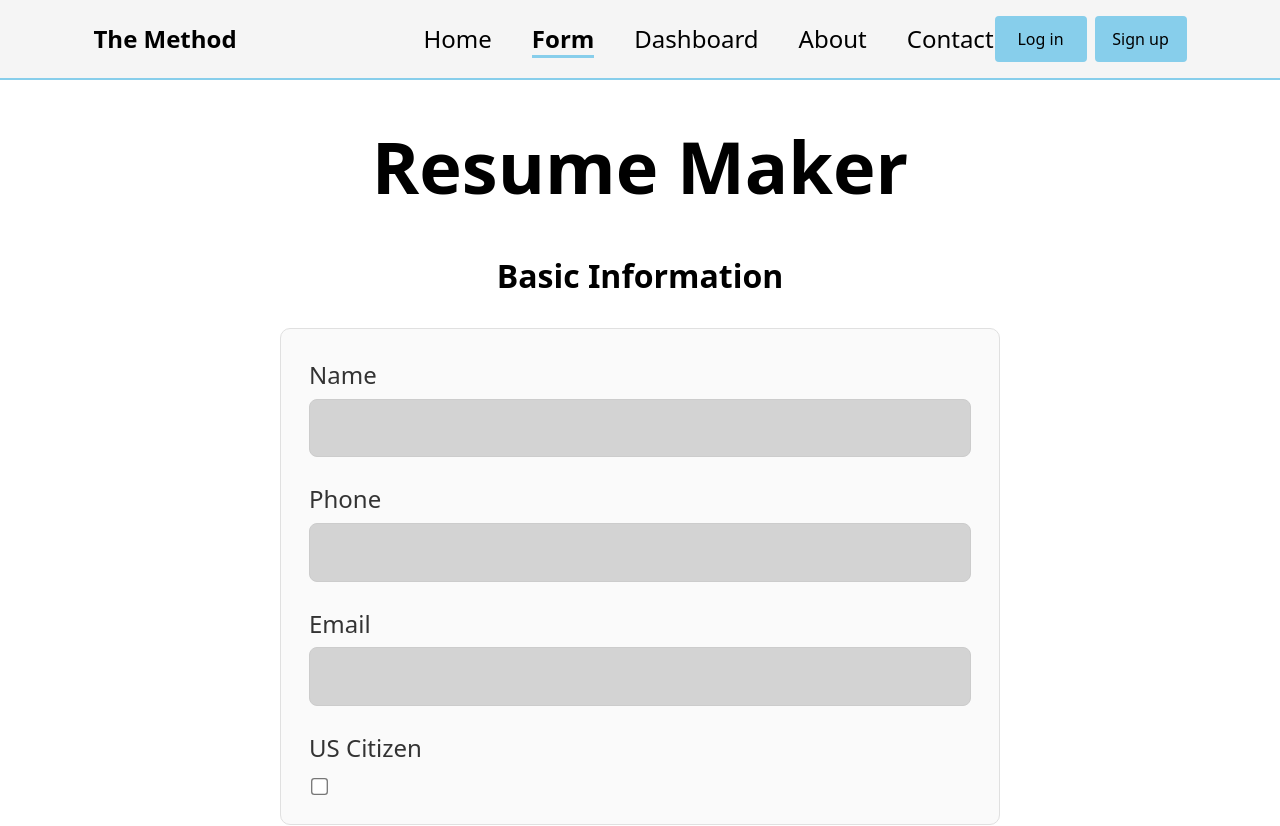
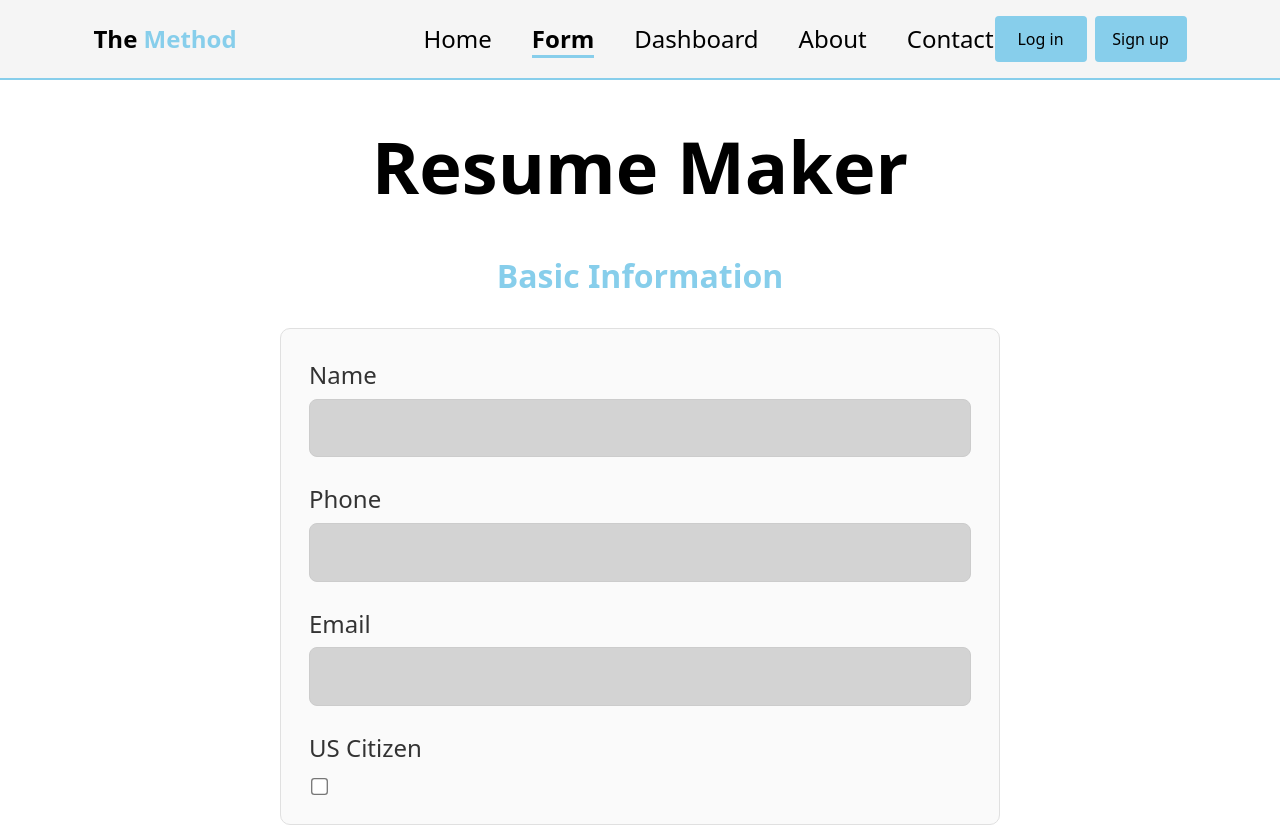
Before and after one commit to SeanSan06/the-method, a React (Vite) app in the folder frontend/: page /form in a window 1280 px wide. Shown: the top 826 px of the page. Built offline with nearby package versions, Linux system fonts and the light colour scheme.

Commit message:
Add accent color to logo and fix stlying errors
The logo refers to the "The Method" title in the header bar. It is now
skyblue which better fits the rest of the website. The form section H2
are also skyblue.

```diff
--- a/frontend/src/components/HeroArea.jsx
+++ b/frontend/src/components/HeroArea.jsx
@@ -5,7 +5,7 @@ function HeroArea() {
 
     return  (
         <div id="hero-area">
-            <h1>The <span id="method-word">Method</span></h1>
+            <h1>The <span class="method-word">Method</span></h1>
             <p>Make Every Task Happen, Own Destiny</p>
             <button id="make-resume" onClick={() => navigate('/form')}>
                 Create Resume
--- a/frontend/src/components/NavBar.jsx
+++ b/frontend/src/components/NavBar.jsx
@@ -7,7 +7,7 @@ function NavBar() {
 
     return  (
         <nav href="/" id="nav-bar">
-            <h2 id="the-method">The Method</h2>
+            <h2 id="the-method">The <span class="method-word">Method</span></h2>
             <ul id="nav-bar-links">
                 <li>
                     <NavLink
--- a/frontend/src/styles/form-page.css
+++ b/frontend/src/styles/form-page.css
@@ -30,6 +30,8 @@
     font-size: 2rem;
     margin-top: 2rem;
     margin-bottom: 0.5rem;
+
+    color: skyblue;
 }
 
 /* Reusable card */
--- a/frontend/src/styles/home-page.css
+++ b/frontend/src/styles/home-page.css
@@ -16,10 +16,6 @@
         font-size: 10rem;
         margin: 0;
         padding: 0;
-    }
-
-    #hero-area #method-word {
-        color: skyblue;
     }
 
     #hero-area p {
--- a/frontend/src/styles/styles.css
+++ b/frontend/src/styles/styles.css
@@ -3,15 +3,14 @@
   font-family: system-ui, Avenir, Helvetica, Arial, sans-serif;
   line-height: 1.5;
   font-weight: 400;
+  font-synthesis: none;
+  text-rendering: optimizeLegibility;
+  -webkit-font-smoothing: antialiased;
+  -moz-osx-font-smoothing: grayscale;
 
   color-scheme: light dark;
   color: black;
   background-color: white;
-
-  font-synthesis: none;
-  text-rendering: optimizeLegibility;
-  -webkit-font-smoothing: antialiased;
-  -moz-osx-font-smoothing: grayscale;
 }
 
 * {
@@ -24,6 +23,7 @@ html, body, #root {
     flex: 1 0 0;
     margin: 0;
     padding: 0;
+
     background-color: white;
 }
 
@@ -68,8 +68,8 @@ nav {
         }
 
         #nav-bar-links li a.active-link {
+            font-weight: bold;
             border-bottom: 3px solid skyblue;
-            font-weight: bold;
         }
 
     #log-in-sign-up {
@@ -96,6 +96,12 @@ nav {
     }
 
     #log-in-sign-up button:active {
+        transform: scale(0.95);
+
         background-color: rgb(125, 196, 225);
-        transform: scale(0.95);
     }
+
+/* The Method Accent Color */
+.method-word {
+    color: skyblue;
+}
```
